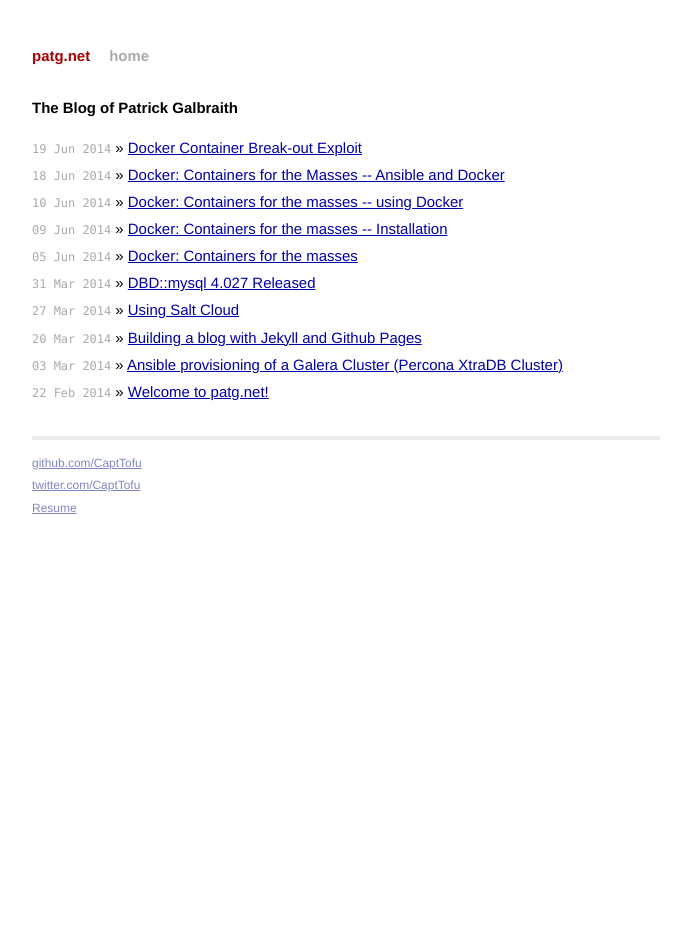
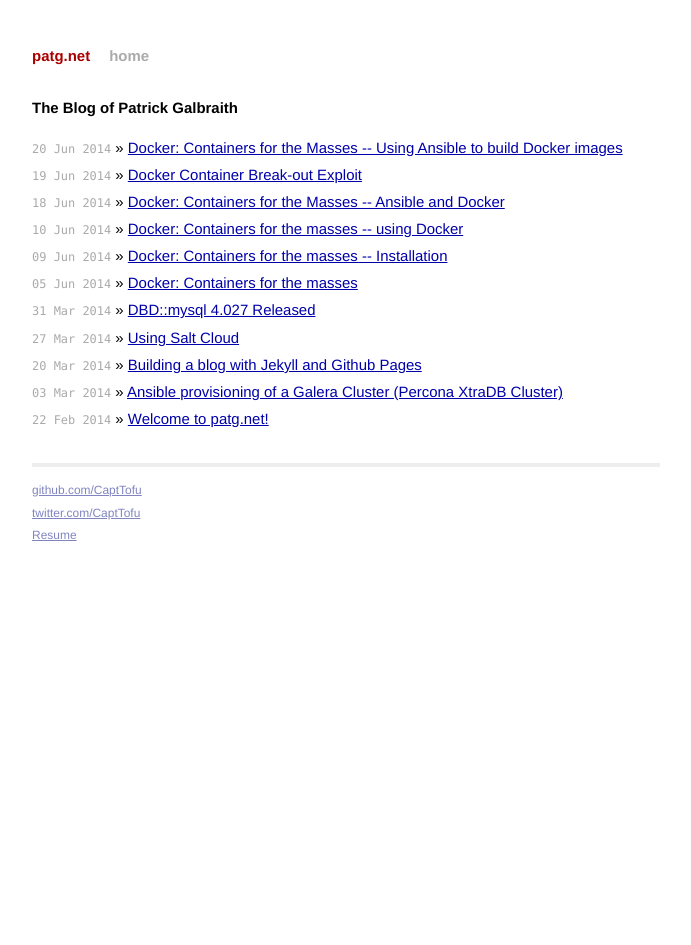
Before and after one commit to CaptTofu/patg.net, a Jekyll site: the page built from index.html, in a window 1280 px wide. Shown: the whole page, without its empty margins (294-985 px from the left). Built offline with Jekyll 4.4.1, drawn with Linux system fonts in a browser that asks for light colours; Markdown is read by kramdown in place of the engine named in the settings; the list of posts is cut into pages by our own code; some of the changed lines change nothing that is shown.

Commit message:
Added new post on Ansible docker_image module

````diff
--- a/_posts/2014-06-18-ansible-docker.markdown
+++ b/_posts/2014-06-18-ansible-docker.markdown
@@ -66,7 +66,7 @@
 This and the next few blog posts will cover several Docker modules and plugins:
 
 - The [```docker``` module][ansible_docker_module].  One of the things one naturally would want to be able to do is have a means to manage docker containers. By management, this would mean launch, provision, and delete containers.
-- The [```docker_images``` module][ansible_docker_image_module]. This module is used for building images specifying a [Dockerfile][dockerfile].
+- The [```docker_image``` module][ansible_docker_image_module]. This module is used for building images specifying a [Dockerfile][dockerfile].
 - The [```docker_facts``` module][ansible_docker_facts_module]. This module has not been released and was developed by the author of this blog. It's used for surfacing information about [Docker][Docker] images and containers that can be used in playbooks to do a number of tasks
 - The [docker dynamic inventory plugin][ansible_docker_dynamic_inventory]. This plugin allows a user to be able to manage the very containers launched by [Ansible][Ansible] using Ansible to obtain from [Docker][Docker] a dynamic list that has varying membership (hence "dynamic").
 
--- /dev/null
+++ b/_posts/2014-06-20-ansible-docker-image.markdown
@@ -0,0 +1,156 @@
+---
+layout: post
+title: "Docker: Containers for the Masses -- Using Ansible to build Docker images"
+date: 2014-06-20 12:00:00
+categories: ansible,docker
+---
+
+Happy summer solstice! For the longest day of the year, welcome to a short blog post on using Ansible to automate the building of Docker images. This post is part of the blog series of posts, "Docker: Containers for the Masses".
+
+For the reader just joining, the previous posts in this series are:
+
+- [Introduction][docker_intro_blog] -- Introduction to [Docker][Docker]
+- [Installation][docker_install_blog] -- Installation of [Docker][Docker]
+- [Using Docker][docker_using_blog] -- Using [Docker][Docker]
+- [Ansible and Docker][docker_ansible_blog] -- Using Ansible to manage [Docker][Docker]
+
+Now that the basics of using Ansible to manage Docker have been introduced, particularly the Ansible [```docker```][ansible_docker_module] module, the next module to cover is the [```docker_image``` module][ansible_docker_image_module]. The [```docker_image``` module][ansible_docker_image_module] is an [Ansible][Ansible] module that uses the [Docker python client][docker-py] to connect to the [Docker][Docker] daemon (via a RESTful API) to build an images. This module, like any other module, can be creatively used in any playbook to build a [Docker][Docker] image that can be then run as a container.
+
+## Building Docker Images with Ansible
+
+Refering to the post in this blog series on [using Docker][docker_using_blog], examples showing how to build [Docker][Docker] images were given as well as covering the ```Dockerfile```. As the reader could see, there was a manual process to do this. A way of automating this is to use the Ansible [```docker_image``` module][ansible_docker_image_module].
+
+Using this module is painfully simply. Well, not painful, but certainly simple!
+
+A simple playbook:
+
+    - hosts: local
+      tasks:
+        - name: build Apache image
+          local_action:
+              module: docker_image
+              path: ../docker-image-source/ssh/
+              name: CaptTofu/apache
+              state: present
+
+<br />
+In the above example, as the YAML makes obvious, specifies using a ```local_action``` (since this is not something you typically run across multiple hosts), the name of the ```docker_image``` module, the ```path``` to where the docker file is, the ```name``` of the image and even more obvious the ```state```, in this case ```present``` which means "yes, please build this!".
+
+When the playbook is run, the following output would be expected:
+
+    $ ansible-playbook -i hosts images.yml
+
+    PLAY [local] ******************************************************************
+
+    GATHERING FACTS ***************************************************************
+    ok: [localhost]
+
+    TASK: [build Apache image] ****************************************************
+    changed: [localhost]
+
+    PLAY RECAP ********************************************************************
+    localhost                  : ok=2    changed=1    unreachable=0    failed=0
+
+<br />
+And the build can be verified:
+
+    $ docker images
+    REPOSITORY                TAG                 IMAGE ID            CREATED             VIRTUAL SIZE
+    CaptTofu/apache           latest              3be6decea409        9 minutes ago       297.5 MB
+
+<br />
+## A more interesting example
+
+The above example was obviously very simple. A more interesting example can be found in the author's git repository at [https://github.com/CaptTofu/ansible-docker-presentation][ansible_docker_presentation_repo]. This repository was used for recent attendence at [AnsibleFest NYC 2014][AnsibleFest] to provide a practical example of using [Ansible][Ansible] to do a number of things including building four different [Docker][Docker] images and then running those images as [Docker][Docker] containers across 45 [HP Moonshot][moonshot] [cartridges][moonshot_cartridge].
+
+The [repository][ansible_docker_presentation_repo] contains several roles including an ```image_builder``` role that has the following tasks:
+
+    ---
+    - name: check or build ssh image
+      docker_image: path="{{ images_source_path }}/ssh/" name="{{ repository_name }}/ssh" state=present
+    - name: check or build apache image
+      docker_image: path="{{ images_source_path }}/apache/" name="{{ repository_name }}/apache" state=present
+    - name: check or build haproxy image
+      docker_image: path="{{ images_source_path }}/haproxy/" name="{{ repository_name }}/haproxy" state=present
+    - name: check or build percona XtraDB Cluster image
+      docker_image: path="{{ images_source_path }}/pxc/" name="{{ repository_name }}/pxc" state=present
+
+<br />
+The variables seen in this playbook task are set in the ```vars/main.yml``` file:
+
+    ---
+    images_source_path: /home/username/ansible_work/docker-image-source
+    repository_name: capttofu
+
+<br />
+NOTE: one can overwrite these variables using ```-e EXTRA_VARS``` or long form ``--extra-vars=EXTRA_VARS```.
+
+The location of the Docker image source files is also available in a repo, . As is shown, [https://github.com:CaptTofu/docker-image-source][docker_image_source]. The image source repo is checked out one directory up relative to where the [playbook repository][ansible_docker_presentation_repo] is located.
+
+The playbook that is run that utilizes this role is very simple:
+
+    ---
+    - hosts: localhost
+      roles:
+      - image_builder
+
+<br />
+And when run:
+
+    $ ansible-playbook -i hosts images.yml
+
+    PLAY [localhost] **************************************************************
+
+    GATHERING FACTS ***************************************************************
+    ok: [localhost]
+
+    TASK: [image_builder | check or build ssh image] ******************************
+    changed: [localhost]
+
+    TASK: [image_builder | check or build apache image] ***************************
+    changed: [localhost]
+
+    TASK: [image_builder | check or build haproxy image] **************************
+    changed: [localhost]
+
+    TASK: [image_builder | check or build percona XtraDB Cluster image] ***********
+    changed: [localhost]
+
+    PLAY RECAP ********************************************************************
+    localhost                  : ok=5    changed=4    unreachable=0    failed=0
+
+<br />
+One still will need to manually push built images to a private or the [public Docker image registry][docker_image_hub]. The previous blog posts cover how to do this.
+
+## Summary
+
+This blog post demonstrated to the reader how to use Ansible to automate the building of Docker images using the [Ansible][Ansible] [```docker_image``` module][ansible_docker_image_module]. Starting with a simple example, and moving on to one more complex, the reader can gain a sense of how this can be used in an overall Ansible-based system to automate ensuring images that need to be run as containers will be available and if not, built for use.
+
+Stay tuned for the next blog post on how to use the [```docker_facts```][ansible_docker_facts_module] for gathering information and (other tricks) from a running fleet of containers.
+
+
+[Docker]: http://docker.io
+[Ansible]: http://www.ansible.com/home
+[ansible_dynamic_inventory]: http://docs.ansible.com/intro_dynamic_inventory.html#dynamic-inventory
+[ansible_example_repository]: https://github.com/ansible/ansible-examples
+[ansible_documentation]: http://docs.ansible.com/
+[ansible_apt_module]: http://docs.ansible.com/apt_module.html
+[ansible_docker_module]: http://docs.ansible.com/docker_module.html
+[ansible_docker_image_module]: http://docs.ansible.com/docker_image_module.html
+[ansible_docker_facts_module]: https://github.com/CaptTofu/ansible/tree/docker_facts
+[ansible_docker_dynamic_inventory]: https://github.com/ansible/ansible/blob/devel/plugins/inventory/docker.py
+[docker-py]: https://github.com/dotcloud/docker-py
+[docker_intro_blog]: http://patg.net/containers,virtualization,docker/2014/06/05/docker-intro/
+[docker_install_blog]: http://patg.net/containers,virtualization,docker/2014/06/09/docker-install/
+[docker_using_blog]: http://patg.net/containers,virtualization,docker/2014/06/10/using-docker/
+[ansible_playbooks]: http://docs.ansible.com/playbooks.html
+[ansible_example_playbook_repository]: https://github.com/ansible/ansible-examples
+[docker_cli]: https://docs.docker.com/reference/commandline/cli/
+[AnsibleFest]: http://www.marketwired.com/press-release/speakers-from-twitter-google-twilio-edx-rackspace-headline-ansiblefest-nyc-2014-1902858.htm
+[ansible_docker_presentation]: http://www.slideshare.net/PatrickGalbraith/docker-ansible-34909080
+[ansible_docker_presentation_repo]: https://github.com/CaptTofu/ansible-docker-presentation
+[moonshot]: http://h17007.www1.hp.com/us/en/enterprise/servers/products/moonshot/index.aspx#.U0gU2PldXJh?jumpid=ps_r163&k_clickid=AMS|112|61913|169782eb-9c7a-df89-4afe-0000588f5dc0
+[moonshot_cartridge]: http://www8.hp.com/us/en/products/proliant-servers/product-detail.html?oid=5375897#!tab=features
+[docker_image_source]: https://github.com/CaptTofu/docker-image-source
+[docker_ansible_blog]: http://patg.net/ansible,docker/2014/06/18/ansible-docker/
+[docker_image_hub]: https://registry.hub.docker.com/
````
